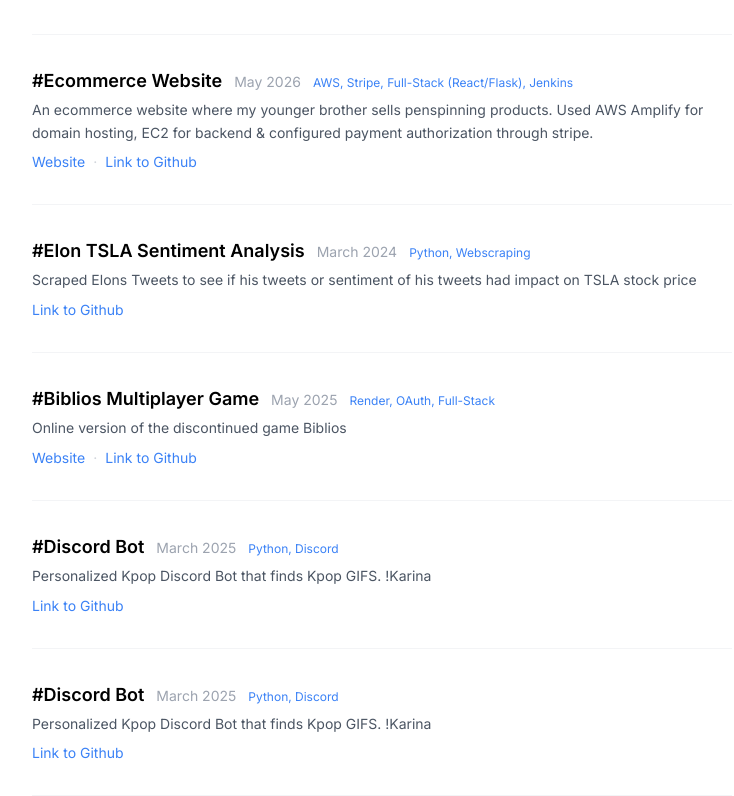
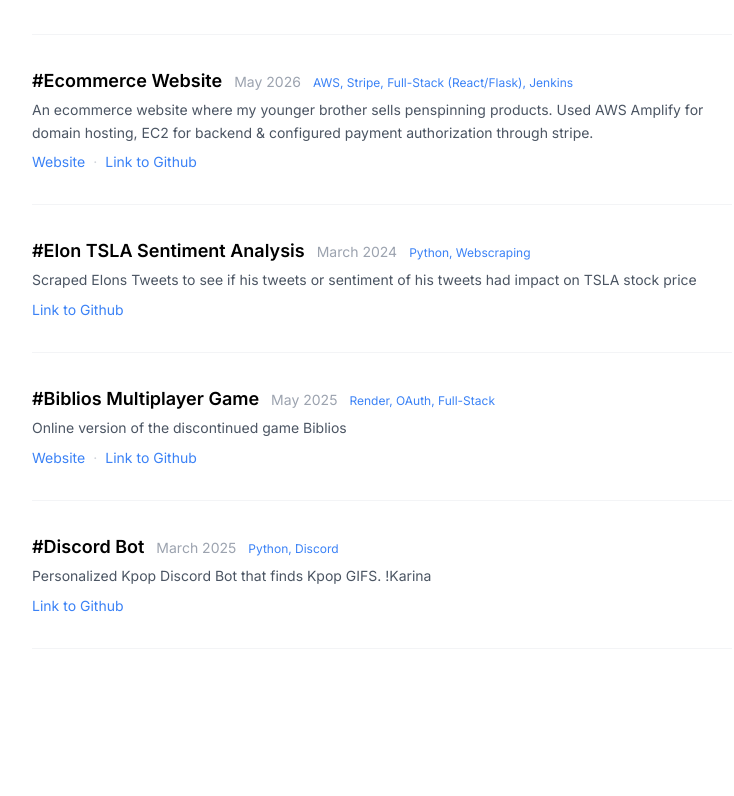
Before and after one commit to zeegy99/zeegy99.github.io, a Next.js app: page /projects in a window 1280 px wide. Shown: the part 509-1305 px from the top of the page, without its empty margins (258-992 px from the left). After the commit the page ends 1158 px from the top, so only its background shows below. Built offline with nearby package versions, Linux system fonts and the light colour scheme.

Commit message:
removed duplicate

```diff
--- a/src/app/projects/page.js
+++ b/src/app/projects/page.js
@@ -64,16 +64,7 @@ export default function Projects() {
                 {label: "Link to Github", url: "https://github.com/zeegy99/ZeegyDiscordBot"}
                 ],
         },
-        {
-            title: "Discord Bot",
-            date: "March 2025",
-            tags: ["Python, Discord"],
-            description:
-                "Personalized Kpop Discord Bot that finds Kpop GIFS. !Karina",
-            links: [
-                {label: "Link to Github", url: "https://github.com/zeegy99/ZeegyDiscordBot"}
-                ],
-        },
+
 
 
 
```
